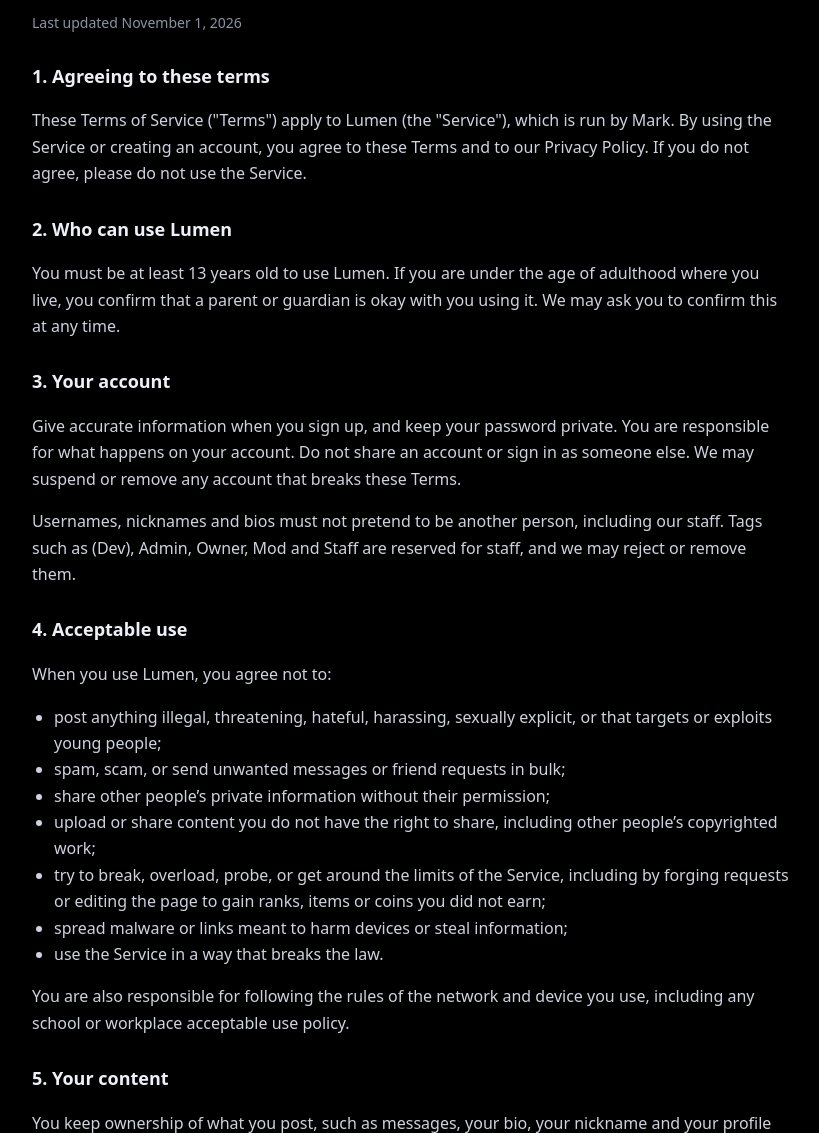
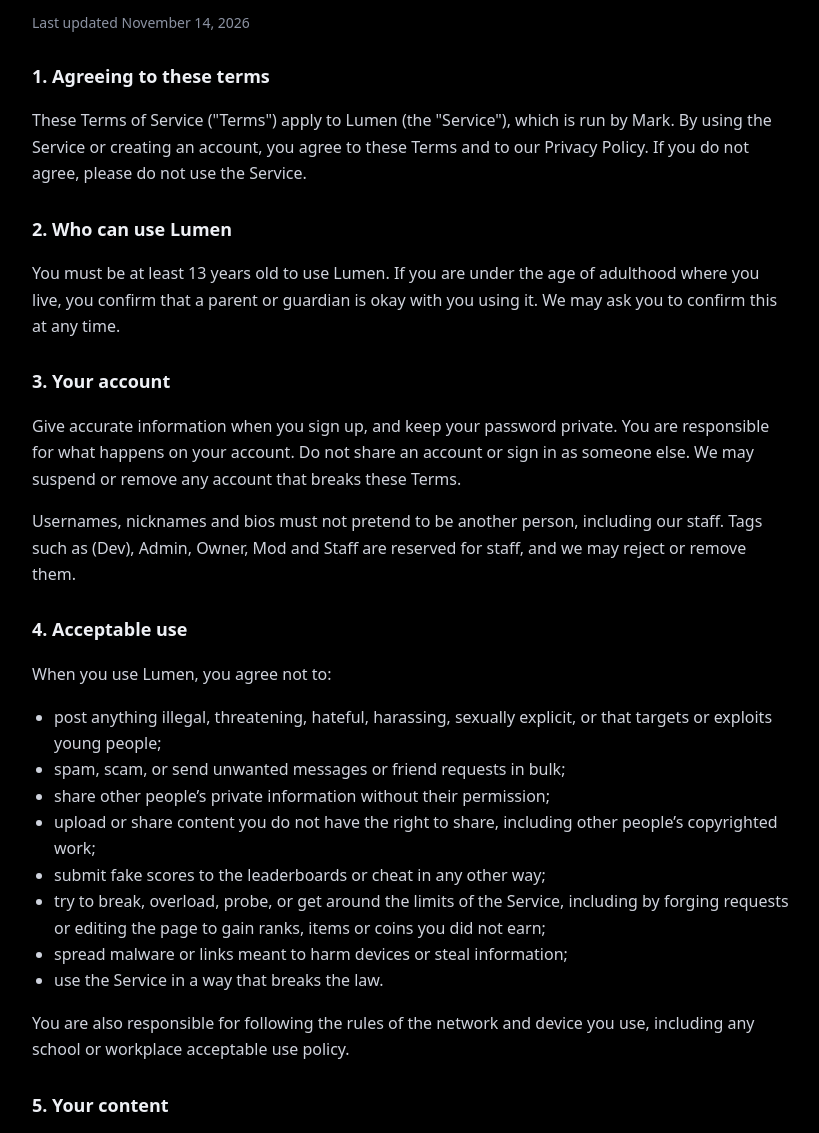
Before and after one commit to markakopian-sudo/Lumen, a plain HTML site: page terms.html in a window 1280 px wide. Shown: the part 134-1267 px from the top of the page, without its empty margins (228-1047 px from the left). Drawn offline with Linux system fonts and the light colour scheme.

Commit message:
Update terms.html

```diff
--- a/terms.html
+++ b/terms.html
@@ -11,7 +11,7 @@ nav{display:flex;gap:16px;flex-wrap:wrap;margin:0 0 26px;font-size:14px}ul{paddi
 footer{margin-top:40px;color:var(--muted);font-size:13px}
 </style></head><body><main>
 <nav><a href="./">&larr; Back to Lumen</a><a href="terms.html">Terms of Service</a><a href="privacy.html">Privacy Policy</a><a href="dmca.html">DMCA Policy</a></nav>
-<h1>Terms of Service</h1><p class="d">Last updated November 1, 2026</p>
+<h1>Terms of Service</h1><p class="d">Last updated November 14, 2026</p>
 <h2>1. Agreeing to these terms</h2>
 <p>These Terms of Service (&quot;Terms&quot;) apply to Lumen (the &quot;Service&quot;), which is run by Mark. By using the Service or creating an account, you agree to these Terms and to our Privacy Policy. If you do not agree, please do not use the Service.</p>
 <h2>2. Who can use Lumen</h2>
@@ -21,7 +21,7 @@ footer{margin-top:40px;color:var(--muted);font-size:13px}
 <p>Usernames, nicknames and bios must not pretend to be another person, including our staff. Tags such as (Dev), Admin, Owner, Mod and Staff are reserved for staff, and we may reject or remove them.</p>
 <h2>4. Acceptable use</h2>
 <p>When you use Lumen, you agree not to:</p>
-<ul><li>post anything illegal, threatening, hateful, harassing, sexually explicit, or that targets or exploits young people;</li><li>spam, scam, or send unwanted messages or friend requests in bulk;</li><li>share other people’s private information without their permission;</li><li>upload or share content you do not have the right to share, including other people’s copyrighted work;</li><li>try to break, overload, probe, or get around the limits of the Service, including by forging requests or editing the page to gain ranks, items or coins you did not earn;</li><li>spread malware or links meant to harm devices or steal information;</li><li>use the Service in a way that breaks the law.</li></ul>
+<ul><li>post anything illegal, threatening, hateful, harassing, sexually explicit, or that targets or exploits young people;</li><li>spam, scam, or send unwanted messages or friend requests in bulk;</li><li>share other people’s private information without their permission;</li><li>upload or share content you do not have the right to share, including other people’s copyrighted work;</li><li>submit fake scores to the leaderboards or cheat in any other way;</li><li>try to break, overload, probe, or get around the limits of the Service, including by forging requests or editing the page to gain ranks, items or coins you did not earn;</li><li>spread malware or links meant to harm devices or steal information;</li><li>use the Service in a way that breaks the law.</li></ul>
 <p>You are also responsible for following the rules of the network and device you use, including any school or workplace acceptable use policy.</p>
 <h2>5. Your content</h2>
 <p>You keep ownership of what you post, such as messages, your bio, your nickname and your profile photo. You give us permission to store, display and send that content as needed to run the Service, for as long as it is on the Service. You are responsible for your content and for having the right to post it.</p>
@@ -33,7 +33,7 @@ footer{margin-top:40px;color:var(--muted);font-size:13px}
 <h2>8. Coins, items, ranks and codes</h2>
 <p>Coins, Shop items, badges, frames, ranks and redeem codes are part of the fun of the Service. They have no real-world money value, cannot be sold or exchanged for money, and may be changed, reset or removed. We may take back anything gained through abuse or by exploiting a bug. Special ranks such as Developer, Admin and Moderator are given at our discretion.</p>
 <h2>9. Moderation</h2>
-<p>Developers, and Admins and Moderators where permitted, may delete messages, change ranks, post announcements, and suspend or remove content or accounts to keep the Service safe and working.</p>
+<p>Developers, and Admins and Moderators where permitted, may delete messages, review reports, mute accounts for a period of time, change ranks, post announcements, reset a password for someone who is locked out, and suspend or remove content or accounts to keep the Service safe and working. You can report a message from its right-click menu in Chat. Direct messages are private between friends, but we may look at them if someone reports a safety problem.</p>
 <h2>10. Copyright</h2>
 <p>We respond to notices of copyright infringement. See our DMCA Policy for how to send a notice or a counter-notice.</p>
 <h2>11. Changes to the Service</h2>
@@ -48,5 +48,4 @@ footer{margin-top:40px;color:var(--muted);font-size:13px}
 <p>We may update these Terms. The date at the top shows when they last changed. If you keep using the Service after a change, you accept the new Terms.</p>
 <h2>16. Contact</h2>
 <p>Questions about these Terms: ta5l0good@gmail.com</p>
-
 </main></body></html>
```
